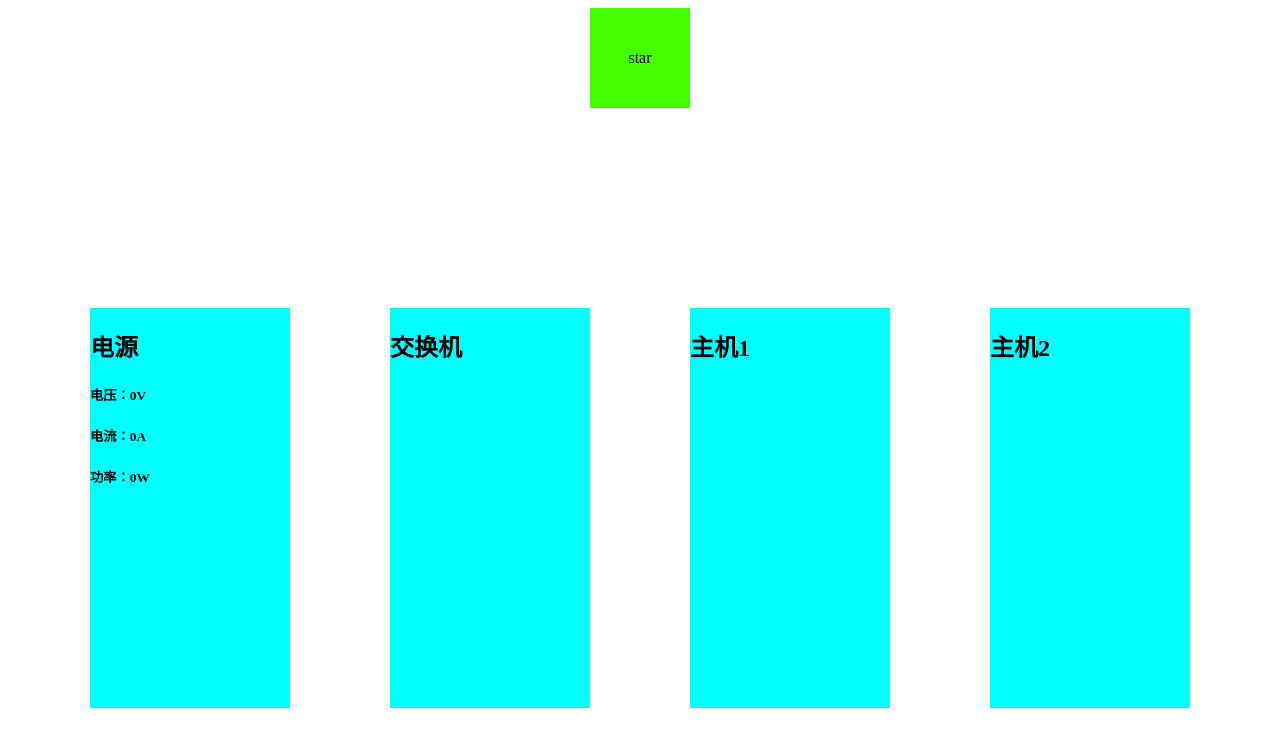
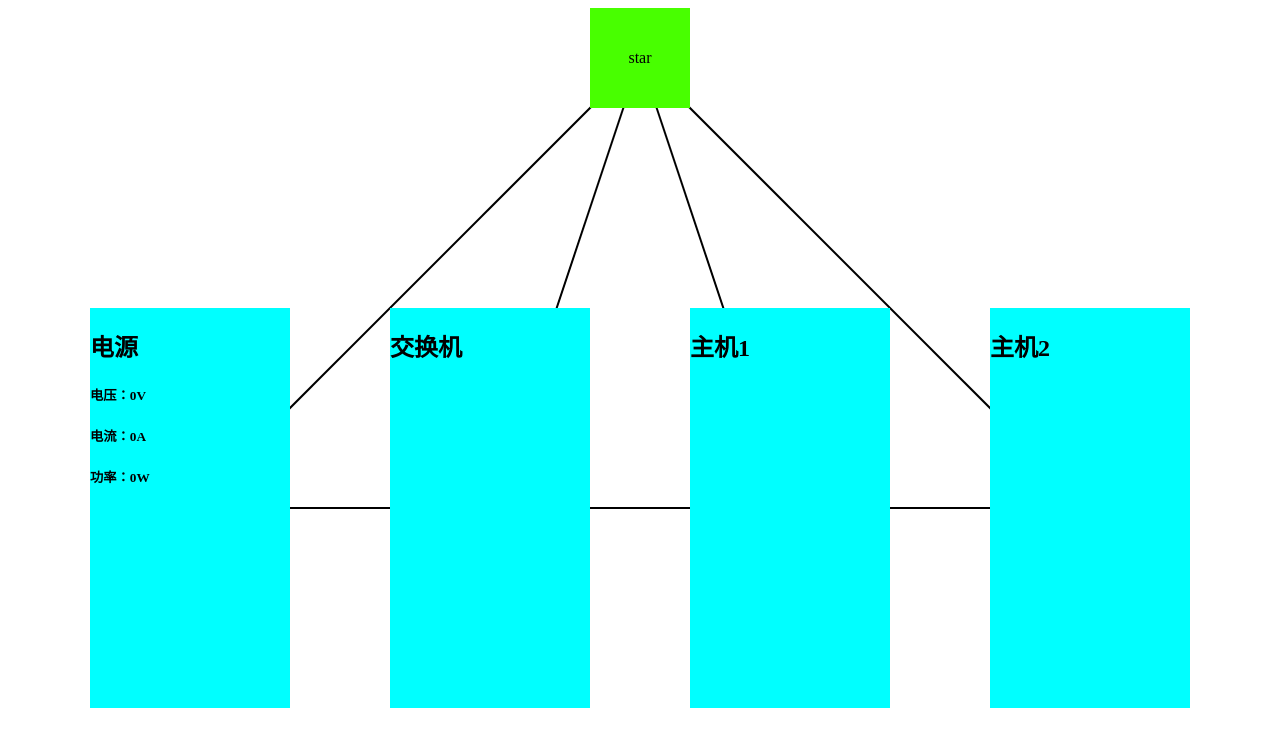
Before and after one commit to gtouck/start-vue-in-four-weeks, a plain HTML site: page week-2/day-5/index.html in a window 1280 px wide. Drawn offline with Linux system fonts and the light colour scheme.

Commit message:
动态连线方法更新

```diff
--- a/week-2/day-5/index.html
+++ b/week-2/day-5/index.html
@@ -105,41 +105,72 @@
         end: "pc2",
         relationship: "open",
       },
+      {
+        start: "power",
+        end: "exchanger",
+        relationship: "open",
+      },
+      {
+        start: "exchanger",
+        end: "pc1",
+        relationship: "close",
+      },
+      {
+        start: "exchanger",
+        end: "pc2",
+        relationship: "open",
+      },
     ];
 
     // 对于每一个连接,绘制一条线
     // 1. 获取每一个连接的起点和终点
     // 2. 绘制一条线
     // 3. 更新线的位置
-    function draw() {
-      for (connection of connectionRelationship) {
+    const svg = document.createElementNS("http://www.w3.org/2000/svg", "svg");
+    svg.setAttribute("viewBox", "0 0 100% 100%");
+    document.body.appendChild(svg);
+    connectionRelationship.forEach((connection) => {
       const start = document.getElementById(connection.start);
       const end = document.getElementById(connection.end);
+      const line = drawLine(start, end, connection.relationship);
+      svg.appendChild(line);
+    });
+
+    function updateLines() {
+      connectionRelationship.forEach((connection, index) => {
+        const start = document.getElementById(connection.start);
+        const end = document.getElementById(connection.end);
+        const line = svg.children[index];
+        line.setAttribute("d",drawLine(start, end, connection.relationship).getAttribute("d"));
+      });
+    }
+    function drawLine(start, end, type) {
       const startRect = start.getBoundingClientRect();
       const startX = startRect.left + startRect.width / 2 + window.scrollX;
       const startY = startRect.top + startRect.height / 2 + window.scrollY;
       const endRect = end.getBoundingClientRect();
       const endX = endRect.left + endRect.width / 2 + window.scrollX;
       const endY = endRect.top + endRect.height / 2 + window.scrollY;
-        const svg = document.createElementNS(
-          "http://www.w3.org/2000/svg",
-          "svg"
-        );
-        svg.setAttribute("viewBox", "0 0 100% 100%");
-        document.body.appendChild(svg);
+
       const line = document.createElementNS(
         "http://www.w3.org/2000/svg",
         "path"
       );
-        line.setAttribute(
-          "d",
-          `M${startX},${startY} L${endX},${startY} L${endX},${endY}`
-        );
       line.setAttribute("stroke", "black");
       line.setAttribute("stroke-width", "2");
       line.setAttribute("fill", "none");
-        svg.appendChild(line);
+
+      if (type === "open") {
+        line.setAttribute("d", `M${startX},${startY} L${endX},${endY}`);
+      } else if (type === "close") {
+        line.setAttribute("d", `M${startX},${startY} H${endX}`);
+      } else if (type === "vertical") {
+        line.setAttribute("d", `M${startX},${startY} V${endY}`);
+      } else {
+        console.error(`Invalid line type: ${type}`);
+        return;
       }
+      return line;
     }
 
     // const star = document.getElementById("star");
@@ -185,7 +216,7 @@
     //   });
     // }
 
-    // window.addEventListener("resize", updateLines);
-    // window.addEventListener("scroll", updateLines);
+    window.addEventListener("resize", updateLines);
+    window.addEventListener("scroll", updateLines);
   </script>
 </html>
```
Lines whose indentation alone changed are shown as unchanged.
